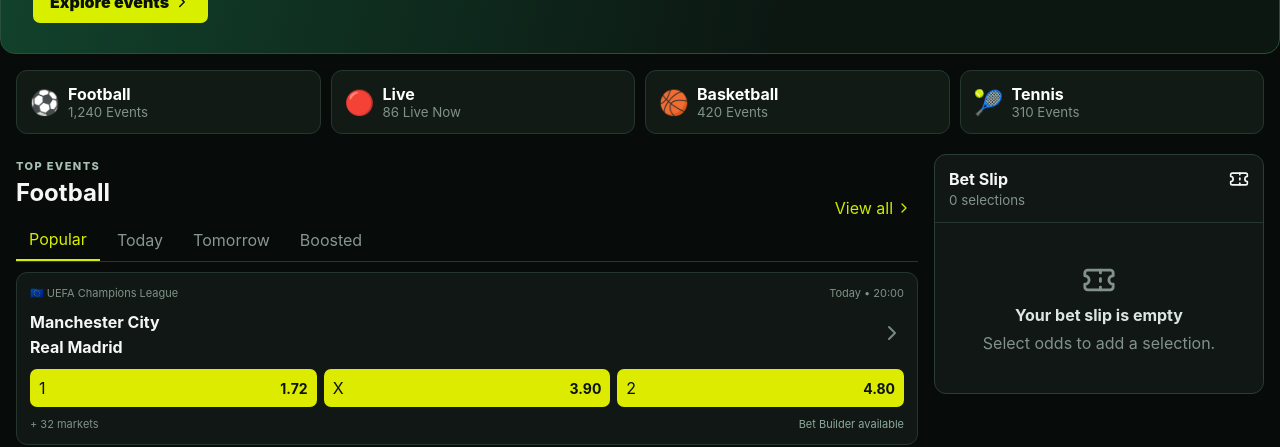
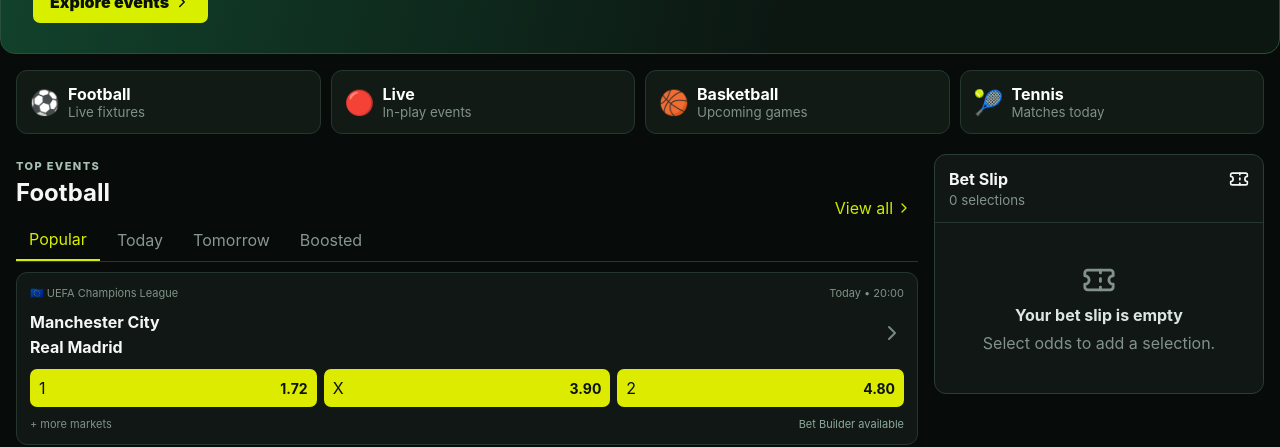
Before and after one commit to testertestjusttest-ai/Bet-365, a Next.js app: page / in a window 1280 px wide. Shown: the part 373-820 px from the top of the page. Built offline with nearby package versions, Linux system fonts and the light colour scheme; no server answers; the database is empty.

Commit message:
feat: connect sportsbook events to Supabase

```diff
--- a/app/page.tsx
+++ b/app/page.tsx
@@ -1,56 +1,49 @@
 "use client";
 import {useEffect,useMemo,useState} from "react";
-import {Bell,ChevronRight,Globe,Home,Search,Ticket,UserRound,Radio,Trophy,Plus} from "lucide-react";
+import {Bell,ChevronRight,Globe,Home,Search,Ticket,UserRound,Radio,Trophy} from "lucide-react";
+import {createClient} from "../lib/supabase-browser";
 
 type Match={id:number;league:string;time:string;home:string;away:string;flag:string;odds:string[]};
 const sports=["Football","Live","Basketball","Tennis","NFL","WNBA","Euroleague","Casino"];
-const matches:Match[]=[
+const fallback:Match[]=[
  {id:1,league:"UEFA Champions League",time:"Today • 20:00",home:"Manchester City",away:"Real Madrid",flag:"🇪🇺",odds:["1.72","3.90","4.80"]},
- {id:2,league:"La Liga",time:"Today • 21:00",home:"Barcelona",away:"Atlético Madrid",flag:"🇪🇸",odds:["1.84","3.70","4.20"]},
+ {id:2,league:"La Liga",time:"Today • 21:00",home:"Barcelona",away:"Atletico Madrid",flag:"🇪🇸",odds:["1.84","3.70","4.20"]},
  {id:3,league:"Bundesliga",time:"Tomorrow • 18:30",home:"Bayern Munich",away:"Dortmund",flag:"🇩🇪",odds:["1.48","5.10","6.40"]},
  {id:4,league:"Premier League",time:"Tomorrow • 20:00",home:"Arsenal",away:"Liverpool",flag:"🏴",odds:["2.35","3.60","2.75"]}
 ];
 const labels=["1","X","2"];
+
 export default function HomePage(){
- const [sport,setSport]=useState("Football"); const [query,setQuery]=useState(""); const [slip,setSlip]=useState<{id:number;event:string;label:string;odd:string}[]>([]);
- const [lang,setLang]=useState("English"); const [showLang,setShowLang]=useState(false);
- useEffect(()=>{setLang(localStorage.getItem("betnow365-language")||"English")},[]);
- const filtered=useMemo(()=>matches.filter(m=>(m.home+" "+m.away+" "+m.league).toLowerCase().includes(query.toLowerCase())),[query]);
- const add=(m:Match,i:number)=>setSlip(s=>[...s,{id:Date.now(),event:m.home+" vs "+m.away,label:labels[i],odd:m.odds[i]}]);
+ const [sport,setSport]=useState("Football"),[query,setQuery]=useState(""),[slip,setSlip]=useState<{id:number;event:string;label:string;odd:string}[]>([]);
+ const [lang,setLang]=useState("English"),[showLang,setShowLang]=useState(false),[matches,setMatches]=useState<Match[]>(fallback),[loading,setLoading]=useState(true);
+ useEffect(()=>{setLang(localStorage.getItem("betnow365-language")||"English");(async()=>{try{
+   if(!process.env.NEXT_PUBLIC_SUPABASE_URL||!process.env.NEXT_PUBLIC_SUPABASE_ANON_KEY){return;}
+   const supabase=createClient(); const {data,error}=await supabase.from("events").select("id,league,home_team,away_team,starts_at,markets(id,market_type,selections(label,odds,status))").eq("sport","Football").order("starts_at",{ascending:true}).limit(20);
+   if(error) throw error;
+   const rows=(data||[]).map((e:any)=>{const result=e.markets?.find((m:any)=>m.market_type==="1X2");const odds=["1","X","2"].map((l,i)=>{const s=result?.selections?.find((x:any)=>x.label===l);return s?Number(s.odds).toFixed(2):fallback.find(x=>x.id===e.id)?.odds[i]||"-"});return {id:e.id,league:e.league||"Football",time:new Date(e.starts_at).toLocaleString(undefined,{month:"short",day:"numeric",hour:"2-digit",minute:"2-digit"}),home:e.home_team,away:e.away_team,flag:"⚽",odds};});
+   if(rows.length) setMatches(rows);
+ }catch(e){console.warn("Supabase events unavailable; using fallback data.",e)}finally{setLoading(false)}})()},[]);
+ const filtered=useMemo(()=>matches.filter(m=>(m.home+" "+m.away+" "+m.league).toLowerCase().includes(query.toLowerCase())),[query,matches]);
+ const add=(m:Match,i:number)=>{if(m.odds[i]==="-")return;setSlip(s=>[...s,{id:Date.now(),event:m.home+" vs "+m.away,label:labels[i],odd:m.odds[i]}])};
  return <main className="app-shell">
-  <header className="topbar">
-   <div className="brand">BETNOW<span>365</span></div>
-   <button className="top-link"><Trophy size={15}/> Rewards</button>
+  <header className="topbar"><div className="brand">BETNOW<span>365</span></div><button className="top-link"><Trophy size={15}/> Rewards</button>
    <div className="top-actions"><button className="lang-btn" onClick={()=>setShowLang(!showLang)}><Globe size={15}/>{lang}</button><a href="/register" className="outline-btn">Register</a><a href="/login" className="login-btn">Log in</a></div>
    {showLang&&<div className="language-menu">{["English","বাংলা","Español","Deutsch","Français"].map(x=><button key={x} onClick={()=>{setLang(x);localStorage.setItem("betnow365-language",x);setShowLang(false)}}>{x}</button>)}</div>}
   </header>
   <div className="search-wrap"><Search size={19}/><input value={query} onChange={e=>setQuery(e.target.value)} placeholder="Search sports, teams and events"/></div>
   <nav className="sports-strip">{sports.map(x=><button className={sport===x?"sport active":"sport"} key={x} onClick={()=>setSport(x)}>{x}</button>)}</nav>
-  <section className="hero">
-   <div><span className="eyebrow">BETNOW365 SPORTS</span><h1>More markets. More ways to play.</h1><p>Explore fixtures, live events and competitive odds in one fast sportsbook experience.</p><button className="cta">Explore events <ChevronRight size={18}/></button></div>
-   <div className="hero-mark">365</div>
+  <section className="hero"><div><span className="eyebrow">BETNOW365 SPORTS</span><h1>More markets. More ways to play.</h1><p>Explore fixtures, live events and competitive odds in one fast sportsbook experience.</p><button className="cta">Explore events <ChevronRight size={18}/></button></div><div className="hero-mark">365</div></section>
+  <section className="quick-grid">{[["⚽","Football","Live fixtures"],["🔴","Live","In-play events"],["🏀","Basketball","Upcoming games"],["🎾","Tennis","Matches today"]].map(([i,n,c])=><button key={n} className="quick-card"><span className="quick-icon">{i}</span><b>{n}</b><small>{c}</small></button>)}</section>
+  <div className="content-layout"><section className="events"><div className="section-head"><div><span className="eyebrow">TOP EVENTS</span><h2>{sport==="Football"?"Football":"Popular "+sport}</h2></div><button className="text-btn">View all <ChevronRight size={16}/></button></div>
+   <div className="league-tabs"><button className="tab active">Popular</button><button className="tab">Today</button><button className="tab">Tomorrow</button><button className="tab">Boosted</button></div>
+   {loading&&<div className="loading-card">Loading live event data…</div>}
+   {!loading&&filtered.length===0&&<div className="loading-card">No matching events found.</div>}
+   {filtered.map(m=><article className="match-card" key={m.id}><div className="match-meta"><span>{m.flag} {m.league}</span><span>{m.time}</span></div><div className="match-main"><div className="teams"><b>{m.home}</b><b>{m.away}</b></div><a className="match-more" href={"/event/"+m.id}><ChevronRight/></a></div>
+    <div className="odds-row">{m.odds.map((o,i)=><button key={i} onClick={()=>add(m,i)} className="odd" disabled={o==="-"}><span>{labels[i]}</span><strong>{o}</strong></button>)}</div><div className="market-row"><span>+ more markets</span><span>Bet Builder available</span></div></article>)}
   </section>
-  <section className="quick-grid">{[["⚽","Football","1,240 Events"],["🔴","Live","86 Live Now"],["🏀","Basketball","420 Events"],["🎾","Tennis","310 Events"]].map(([i,n,c])=><button key={n} className="quick-card"><span className="quick-icon">{i}</span><b>{n}</b><small>{c}</small></button>)}</section>
-  <div className="content-layout">
-   <section className="events">
-    <div className="section-head"><div><span className="eyebrow">TOP EVENTS</span><h2>{sport==="Football"?"Football":"Popular "+sport}</h2></div><button className="text-btn">View all <ChevronRight size={16}/></button></div>
-    <div className="league-tabs"><button className="tab active">Popular</button><button className="tab">Today</button><button className="tab">Tomorrow</button><button className="tab">Boosted</button></div>
-    {filtered.map(m=><article className="match-card" key={m.id}>
-      <div className="match-meta"><span>{m.flag} {m.league}</span><span>{m.time}</span></div>
-      <div className="match-main"><div className="teams"><b>{m.home}</b><b>{m.away}</b></div><a className="match-more" href={"/event/"+m.id}><ChevronRight/></a></div>
-      <div className="odds-row">{m.odds.map((o,i)=><button key={i} onClick={()=>add(m,i)} className="odd"><span>{labels[i]}</span><strong>{o}</strong></button>)}</div>
-      <div className="market-row"><span>+ 32 markets</span><span>Bet Builder available</span></div>
-    </article>)}
-   </section>
-   <aside className="betslip">
-    <div className="slip-head"><div><b>Bet Slip</b><small>{slip.length} selection{slip.length!==1?"s":""}</small></div><Ticket size={20}/></div>
-    {slip.length===0?<div className="empty-slip"><Ticket size={34}/><b>Your bet slip is empty</b><span>Select odds to add a selection.</span></div>:<>
-      <div className="slip-tabs"><button className="active">Singles</button><button>Bet Builder</button></div>
-      {slip.map(s=><div className="slip-item" key={s.id}><button onClick={()=>setSlip(slip.filter(x=>x.id!==s.id))}>×</button><small>{s.event}</small><div><b>{s.label}</b><strong>{s.odd}</strong></div></div>)}
-      <div className="stake-row"><span>Stake</span><b>$0.00</b></div><button className="place-btn">Log in to place bet</button>
-    </>}
-   </aside>
-  </div>
+  <aside className="betslip"><div className="slip-head"><div><b>Bet Slip</b><small>{slip.length} selection{slip.length!==1?"s":""}</small></div><Ticket size={20}/></div>
+   {slip.length===0?<div className="empty-slip"><Ticket size={34}/><b>Your bet slip is empty</b><span>Select odds to add a selection.</span></div>:<><div className="slip-tabs"><button className="active">Singles</button><button>Bet Builder</button></div>{slip.map(s=><div className="slip-item" key={s.id}><button onClick={()=>setSlip(slip.filter(x=>x.id!==s.id))}>×</button><small>{s.event}</small><div><b>{s.label}</b><strong>{s.odd}</strong></div></div>)}<div className="stake-row"><span>Stake</span><b>$0.00</b></div><a className="place-btn" href="/login">Log in to place bet</a></>}
+  </aside></div>
   <nav className="bottom-nav"><a className="selected" href="/"><Home/><span>Home</span></a><a href="/sports"><Trophy/><span>Sports</span></a><a href="/live"><Radio/><span>Live</span></a><a href="/bets"><Ticket/><span>Bets</span></a><a href="/login"><UserRound/><span>Account</span></a></nav>
- </main>
+ </main>;
 }
```
